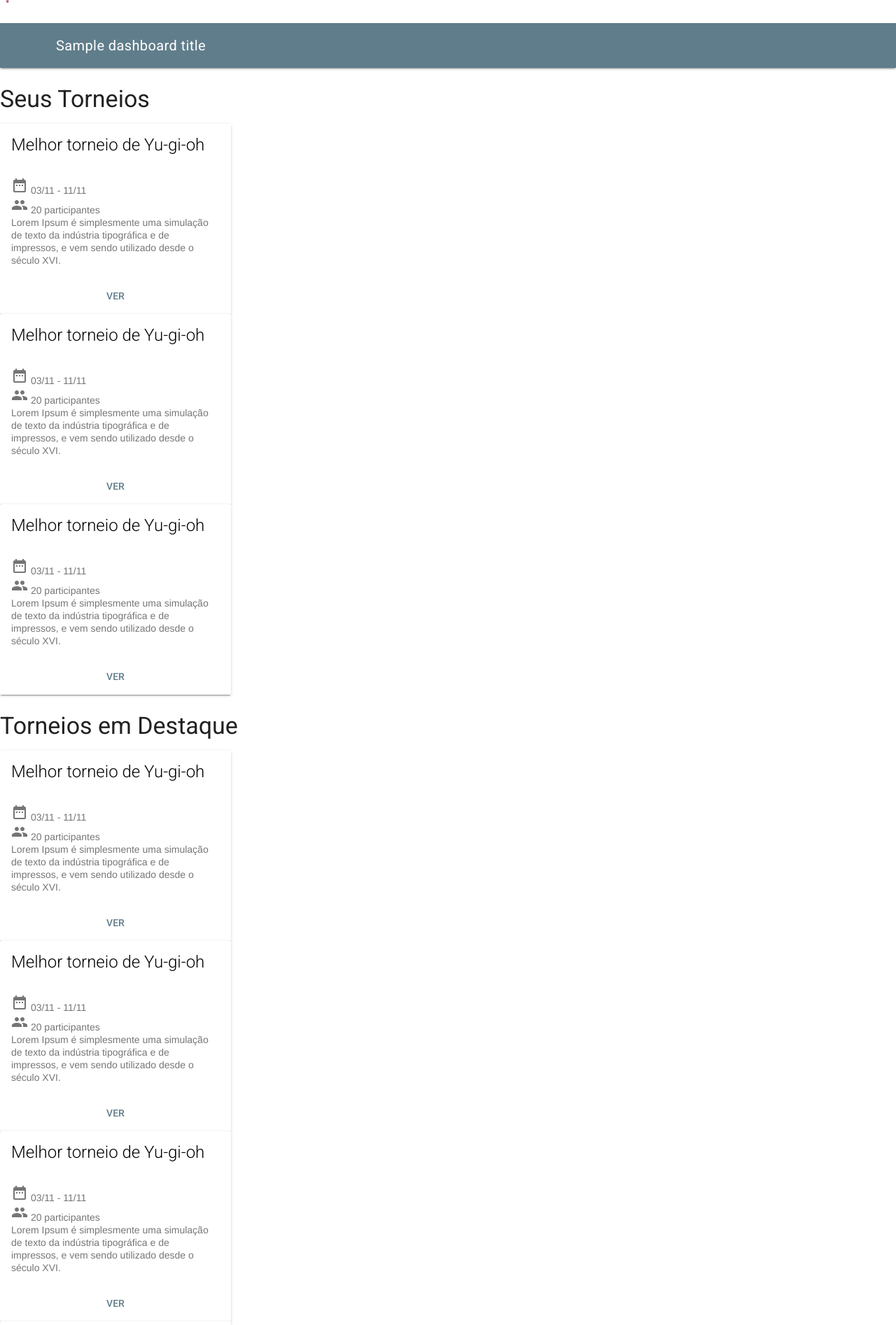
After one commit to Galtvam/Tournament-Sekai, a Flask app: template webapp/templates/panel.html in a window 1280 px wide. The commit adds this page. Shown: the top 1894 px of the page at 70% size. Run offline with Flask 2, Linux system fonts and the light colour scheme; the template is opened without the code that fills it: most values are stand-ins (such as "Sample title", 1, 10 or a date in 2020).

```diff
--- a/webapp/server.py
+++ b/webapp/server.py
@@ -55,9 +55,18 @@ def signup():
 @app.route('/dashboard')
 def profile():
   data = page_data(
-    title='Início', styles='dashboard', scripts='dashboard'
+    title='Painel', styles=['dashboard', 'panel'], scripts=['dashboard', 'panel'],
+    dashboard_title='Painel'
   )
-  return render_template('profile.html', **data)
+  return render_template('panel.html', **data)
+
+@app.route('/dashboard/tournaments/<cod>')
+def tournament(cod):
+  data = page_data(
+    title='Torneio', styles=['dashboard', 'tournament'], scripts=['dashboard', 'tournament'],
+    dashboard_title='Torneio'
+  )
+  return render_template('tournament.html', **data)
 
 if __name__ == '__main__':
   app.run(host='0.0.0.0', port=8081, debug=True)
--- a/webapp/templates/layouts/credentials.html
+++ b/webapp/templates/layouts/credentials.html
@@ -21,11 +21,5 @@
         </div>
         <div class="mdl-layout-spacer"></div>
     </div>
-
-    <footer class="mdl-mega-footer">
-        <div class="mdl-typography--text-center">
-            © TorunamentSekai {{ footer_year }}
-        </div>
-    </footer>
 </div>
 {% endblock %}
--- a/webapp/templates/layouts/dashboard.html
+++ b/webapp/templates/layouts/dashboard.html
@@ -1,5 +1,7 @@
 {% extends "layouts/main.html" %}
 {% block content %}
+<link rel="stylesheet" type="text/css" href="//cdn.jsdelivr.net/npm/slick-carousel@1.8.1/slick/slick.css"/>
+
 <!-- Always shows a header, even in smaller screens. -->
 <div id="loader" class="loader">
     <!-- MDL Spinner Component -->
@@ -9,16 +11,18 @@
 <div class="mdl-layout mdl-js-layout mdl-layout--fixed-header">
     <header class="mdl-layout__header">
     <div class="mdl-layout__header-row">
-        <span class="mdl-layout-title">Title</span>
+        <span id="toolbar-title" class="mdl-layout-title">{{dashboard_title}}</span>
     </div>
     </header>
     <div class="mdl-layout__drawer">
-        <span class="mdl-layout-title">Title</span>
+        <div class="drawer-profile">
+            <span data-api="user-name" class="mdl-layout-title">Igor Fernandes</span>
+            <span data-api="user-login" class="mdl-layout-sub-title">Igorxp5</span>
+        </div>
         <nav class="mdl-navigation">
-            <a class="mdl-navigation__link" href="">Link</a>
-            <a class="mdl-navigation__link" href="">Link</a>
-            <a class="mdl-navigation__link" href="">Link</a>
-            <a class="mdl-navigation__link" href="">Link</a>
+            <a class="mdl-navigation__link" href="/dashboard">Painel</a>
+            <a class="mdl-navigation__link" href="/dashboard/profile">Perfil</a>
+            <a class="mdl-navigation__link" href="/dashboard/teams">Times</a>
         </nav>
     </div>
     <main class="mdl-layout__content">
@@ -27,5 +31,11 @@
             {% endblock %}
         </div>
     </main>
+
 </div>
+
 {% endblock %}
+
+{% block vendors %}
+<script type="text/javascript" src="//cdn.jsdelivr.net/npm/slick-carousel@1.8.1/slick/slick.min.js"></script>
+{% endblock %}
--- a/webapp/templates/layouts/main.html
+++ b/webapp/templates/layouts/main.html
@@ -25,6 +25,8 @@
     <script src="https://code.jquery.com/jquery-3.4.1.min.js"
             integrity="sha256-CSXorXvZcTkaix6Yvo6HppcZGetbYMGWSFlBw8HfCJo="
             crossorigin="anonymous"></script>
+    {% block vendors %}
+    {% endblock %}
     {% for script in scripts %}
     <script src="{{ url_for('static', filename=script) }}"></script>
     {% endfor %}
--- /dev/null
+++ b/webapp/templates/panel.html
@@ -0,0 +1,77 @@
+{% extends "layouts/dashboard.html" %}
+{% block dashboard_content %}
+<section>
+    <h4 class="mdl-typography--display-1">Seus Torneios</h4>
+    <div id="your-tournaments" class="tournament-carousel">
+        {% for i in range(3) %}
+        <div class="summary-tournament-card mdl-card mdl-shadow--2dp" data-cod="{{i}}">
+            <div class="mdl-card__title">
+                <h2 class="mdl-card__title-text">Melhor torneio de Yu-gi-oh</h2>
+            </div>
+            <div class="mdl-card__supporting-text">
+                <div class="summary-tournament-card-info">
+                    <div>
+                        <i class="material-icons">date_range</i>
+                        <span>03/11 - 11/11</span>
+                    </div>
+                    <div>
+                        <i class="material-icons">group</i>
+                        <span>20 participantes</span>
+                    </div>
+                </div>
+                <div class="summary-tournament-card-description">
+                    Lorem Ipsum é simplesmente uma simulação de texto da indústria tipográfica e de impressos, e vem sendo utilizado desde o século XVI.
+                </div>
+            </div>
+            <div class="mdl-card__actions">
+                <div class="mdl-grid mdl-grid--no-spacing">
+                    <div class="mdl-layout-spacer"></div>
+                    <a class="mdl-button mdl-button--colored mdl-js-button mdl-js-ripple-effect" href="{{'dashboard/tournaments/' + i|string}}">
+                        Ver
+                    </a>
+                    <div class="mdl-layout-spacer"></div>
+                </div>
+            </div>
+        </div>
+        {% endfor %}
+    </div>
+
+</section>
+
+<section>
+    <h4 class="mdl-typography--display-1">Torneios em Destaque</h4>
+    <div id="summary-tournaments" class="tournament-carousel">
+            {% for i in range(10) %}
+            <div class="summary-tournament-card mdl-card mdl-shadow--2dp" data-cod="{{i}}">
+                <div class="mdl-card__title">
+                    <h2 class="mdl-card__title-text">Melhor torneio de Yu-gi-oh</h2>
+                </div>
+                <div class="mdl-card__supporting-text">
+                    <div class="summary-tournament-card-info">
+                        <div>
+                            <i class="material-icons">date_range</i>
+                            <span>03/11 - 11/11</span>
+                        </div>
+                        <div>
+                            <i class="material-icons">group</i>
+                            <span>20 participantes</span>
+                        </div>
+                    </div>
+                    <div class="summary-tournament-card-description">
+                        Lorem Ipsum é simplesmente uma simulação de texto da indústria tipográfica e de impressos, e vem sendo utilizado desde o século XVI.
+                    </div>
+                </div>
+                <div class="mdl-card__actions">
+                    <div class="mdl-grid mdl-grid--no-spacing">
+                        <div class="mdl-layout-spacer"></div>
+                        <a class="mdl-button mdl-button--colored mdl-js-button mdl-js-ripple-effect" href="{{'dashboard/tournaments/' + i|string}}">
+                            Ver
+                        </a>
+                        <div class="mdl-layout-spacer"></div>
+                    </div>
+                </div>
+            </div>
+            {% endfor %}
+        </div>
+</section>
+{% endblock %}
```
Also changed, not shown: webapp/static/css/dashboard.css (+19 -0 lines), webapp/static/css/panel.css (added, +61 -0 lines), webapp/static/css/tournament.css (added, +51 -0 lines), webapp/static/js/api.js (+8 -0 lines), webapp/static/js/dashboard.js (+3 -5 lines), webapp/static/js/main.js (+8 -0 lines), webapp/static/js/panel.js (added, +22 -0 lines), webapp/static/js/tournament.js (added, +23 -0 lines), webapp/templates/profile.html (deleted, +0 -7 lines), webapp/templates/tournament.html (added, +39 -0 lines).
